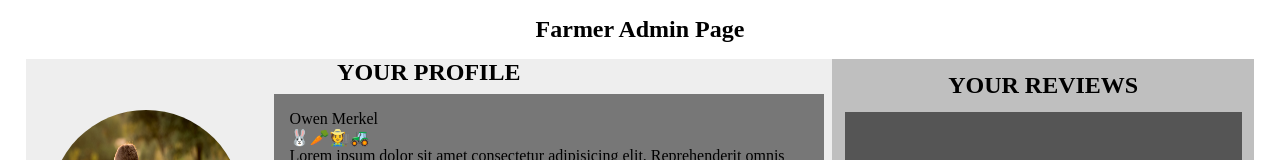
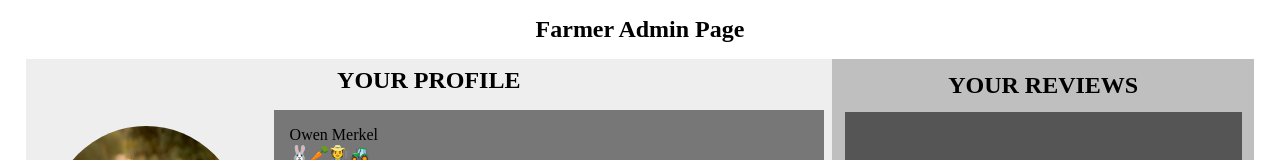
Before and after one commit to bidodev/mern-fresh-veggies, a React (Create React App) app in the folder client/: page /farmer/admin in a window 1280 px wide. Shown: the top 160 px of the page. Built offline with nearby package versions, Linux system fonts and the light colour scheme.

Commit message:
profile and stock components

```diff
--- a/client/src/components/farmer/profile/profile.styles.scss
+++ b/client/src/components/farmer/profile/profile.styles.scss
@@ -20,6 +20,7 @@
 
     &--header {
       text-align: center;
+      margin: 1vh;
     }
 
     &__information {
```
